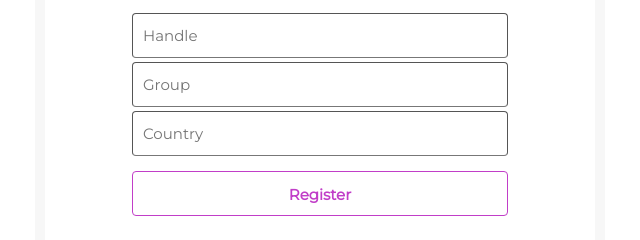
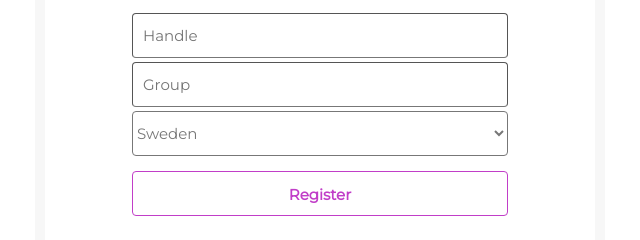
Before and after one commit to MrTimpi/edison, a website: page public/index.html in a window 1280 px wide. Shown: the part 1132-1372 px from the top of the page, 620-1260 px from the left. Drawn offline with Linux system fonts and the light colour scheme; some packages are replaced by stand-ins of ours.

Commit message:
select box for country

```diff
--- a/public/index.html
+++ b/public/index.html
@@ -190,7 +190,62 @@
                                     <div class="input-box">
                                         <input type="text" placeholder="Handle" class="info" name="handle" autocomplete="false">
                                         <input type="text" placeholder="Group" class="info" name="group" autocomplete="false">
-                                        <input type="text" placeholder="Country" class="info" name="country" autocomplete="false">
+                                        <!--<input type="text" placeholder="Country" class="info" name="country" autocomplete="false">-->
+                                        <select name="country">
+                                            <option value="Argentina">Argentina</option>
+                                            <option value="Australia">Australia</option>
+                                            <option value="Austria">Austria</option>
+                                            <option value="Belarus">Belarus</option>
+                                            <option value="Belgium">Belgium</option>
+                                            <option value="Bosnia and Herzegovina">Bosnia and Herzegovina</option>
+                                            <option value="Brazil">Brazil</option>
+                                            <option value="Bulgaria">Bulgaria</option>
+                                            <option value="Canada">Canada</option>
+                                            <option value="China">China</option>
+                                            <option value="Croatia">Croatia</option>
+                                            <option value="Cyprus">Cyprus</option>
+                                            <option value="Czech Republic">Czech Republic</option>
+                                            <option value="Denmark">Denmark</option>
+                                            <option value="Egypt">Egypt</option>
+                                            <option value="Estonia">Estonia</option>
+                                            <option value="European Union (EU)">European Union (EU)</option>
+                                            <option value="Finland">Finland</option>
+                                            <option value="France">France</option>
+                                            <option value="Georgia">Georgia</option>
+                                            <option value="Germany">Germany</option>
+                                            <option value="Greece">Greece</option>
+                                            <option value="Hungary">Hungary</option>
+                                            <option value="Iceland">Iceland</option>
+                                            <option value="India">India</option>
+                                            <option value="Ireland">Ireland</option>
+                                            <option value="Israel">Israel</option>
+                                            <option value="Italy">Italy</option>
+                                            <option value="Japan">Japan</option>
+                                            <option value="Korea, Republic of">Korea, Republic of</option>
+                                            <option value="Latvia">Latvia</option>
+                                            <option value="Liechtenstein">Liechtenstein</option>
+                                            <option value="Lithuania">Lithuania</option>
+                                            <option value="Luxembourg">Luxembourg</option>
+                                            <option value="Malta">Malta</option>
+                                            <option value="Mexico">Mexico</option>
+                                            <option value="Monaco">Monaco</option>
+                                            <option value="Netherlands">Netherlands</option>
+                                            <option value="New Zealand">New Zealand</option>
+                                            <option value="Norway">Norway</option>
+                                            <option value="Poland">Poland</option>
+                                            <option value="Portugal">Portugal</option>
+                                            <option value="Romania">Romania</option>
+                                            <option value="Russian Federation">Russian Federation</option>
+                                            <option value="Slovakia">Slovakia</option>
+                                            <option value="Slovenia">Slovenia</option>
+                                            <option value="Spain">Spain</option>
+                                            <option value="Sweden" selected="selected" >Sweden</option>
+                                            <option value="Switzerland">Switzerland</option>
+                                            <option value="Turkey">Turkey</option>
+                                            <option value="Ukraine">Ukraine</option>
+                                            <option value="United Kingdom">United Kingdom</option>
+                                            <option value="United States">United States</option>
+                                        </select>
                                     </div>
                                     <p class="form-messege"></p>
                                     <div class="input-box upload-box">
--- a/public/style.css
+++ b/public/style.css
@@ -2901,7 +2901,8 @@ table.visitor-container, table.orga-container {
     display: block;
 }
 
-#registration-form .input-box input {
+#registration-form .input-box input,
+#registration-form .input-box select {
     color: #999;
     margin-bottom: 4px;
 }
@@ -2910,6 +2911,16 @@ table.visitor-container, table.orga-container {
     color: rgb(193, 62, 200);
     font-weight: 700;
 }
+
+#registration-form .input-box select{
+    width: 80%;
+    margin: 0 auto;
+    border: 1px solid #777777;
+    border-radius: 4px;
+    color: #777;
+    height: 45px;
+}
+
 
 .input-box input {
     border-bottom: 1px solid #777777;
```
